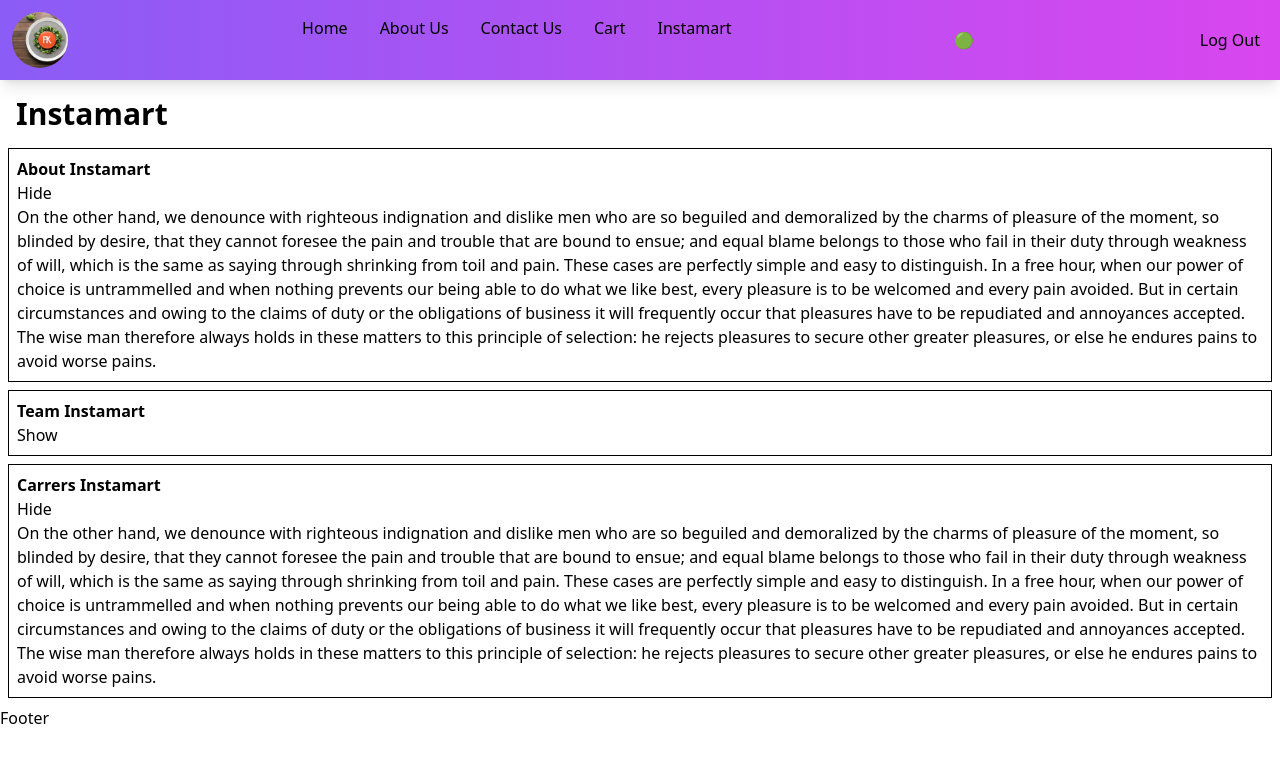
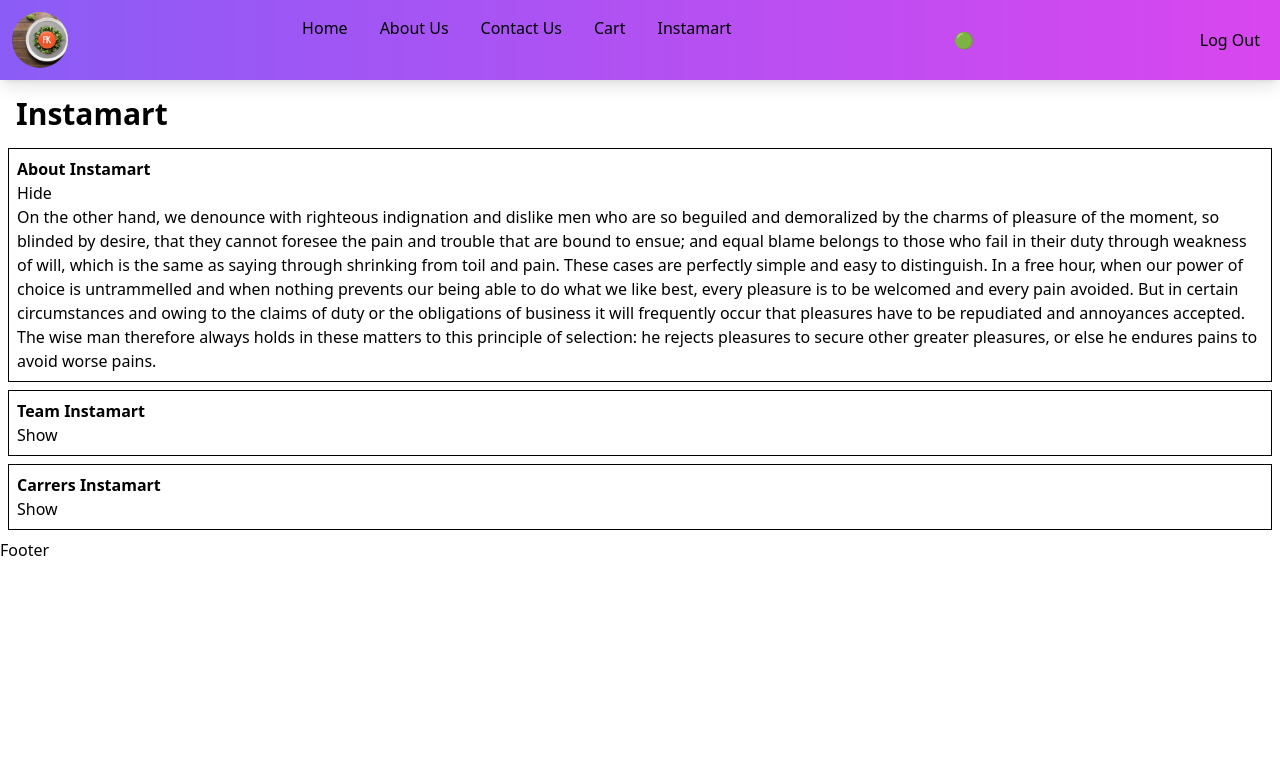
Before and after one commit to ankanmal/react-mastery, a React (Vite) app in the folder day11/reactcodeday11/: page /instamart in a window 1280 px wide. Shown: the top 762 px of the page. Built offline with nearby package versions, Linux system fonts and the light colour scheme.

Commit message:
Parent Instamart setting state for section

```diff
--- a/day11/reactcodeday11/src/components/Instamart.js
+++ b/day11/reactcodeday11/src/components/Instamart.js
@@ -1,6 +1,6 @@
 import { useState } from "react";
 
-const Section = ({ name, description, isVisible }) => {
+const Section = ({ name, description, isVisible, setIsVisible }) => {
   return (
     <div className="border border-black p-2 m-2">
       <h1 className="font-bold">{name}</h1>
@@ -17,6 +17,7 @@ const Section = ({ name, description, isVisible }) => {
 };
 
 const Instamart = () => {
+  const [visibleSection, setVisibleSection] = useState("about");
   return (
     <div>
       <h1 className="font-bold text-3xl p-2 m-2">Instamart</h1>
@@ -25,21 +26,30 @@ const Instamart = () => {
         description={
           "On the other hand, we denounce with righteous indignation and dislike men who are so beguiled and demoralized by the charms of pleasure of the moment, so blinded by desire, that they cannot foresee the pain and trouble that are bound to ensue; and equal blame belongs to those who fail in their duty through weakness of will, which is the same as saying through shrinking from toil and pain. These cases are perfectly simple and easy to distinguish. In a free hour, when our power of choice is untrammelled and when nothing prevents our being able to do what we like best, every pleasure is to be welcomed and every pain avoided. But in certain circumstances and owing to the claims of duty or the obligations of business it will frequently occur that pleasures have to be repudiated and annoyances accepted. The wise man therefore always holds in these matters to this principle of selection: he rejects pleasures to secure other greater pleasures, or else he endures pains to avoid worse pains."
         }
-        isVisible={true}
+        isVisible={visibleSection === "about"}
+        setIsVisible={(e) =>
+          e ? setVisibleSection("about") : setVisibleSection("")
+        }
       />
       <Section
         name={"Team Instamart"}
         description={
           "On the other hand, we denounce with righteous indignation and dislike men who are so beguiled and demoralized by the charms of pleasure of the moment, so blinded by desire, that they cannot foresee the pain and trouble that are bound to ensue; and equal blame belongs to those who fail in their duty through weakness of will, which is the same as saying through shrinking from toil and pain. These cases are perfectly simple and easy to distinguish. In a free hour, when our power of choice is untrammelled and when nothing prevents our being able to do what we like best, every pleasure is to be welcomed and every pain avoided. But in certain circumstances and owing to the claims of duty or the obligations of business it will frequently occur that pleasures have to be repudiated and annoyances accepted. The wise man therefore always holds in these matters to this principle of selection: he rejects pleasures to secure other greater pleasures, or else he endures pains to avoid worse pains."
         }
-        isVisible={false}
+        isVisible={visibleSection === "team"}
+        setIsVisible={(e) =>
+          e ? setVisibleSection("team") : setVisibleSection("")
+        }
       />
       <Section
         name={"Carrers Instamart"}
         description={
           "On the other hand, we denounce with righteous indignation and dislike men who are so beguiled and demoralized by the charms of pleasure of the moment, so blinded by desire, that they cannot foresee the pain and trouble that are bound to ensue; and equal blame belongs to those who fail in their duty through weakness of will, which is the same as saying through shrinking from toil and pain. These cases are perfectly simple and easy to distinguish. In a free hour, when our power of choice is untrammelled and when nothing prevents our being able to do what we like best, every pleasure is to be welcomed and every pain avoided. But in certain circumstances and owing to the claims of duty or the obligations of business it will frequently occur that pleasures have to be repudiated and annoyances accepted. The wise man therefore always holds in these matters to this principle of selection: he rejects pleasures to secure other greater pleasures, or else he endures pains to avoid worse pains."
         }
-        isVisible={true}
+        isVisible={visibleSection === "carrer"}
+        setIsVisible={(e) =>
+          e ? setVisibleSection("carrer") : setVisibleSection("")
+        }
       />
     </div>
   );
```
